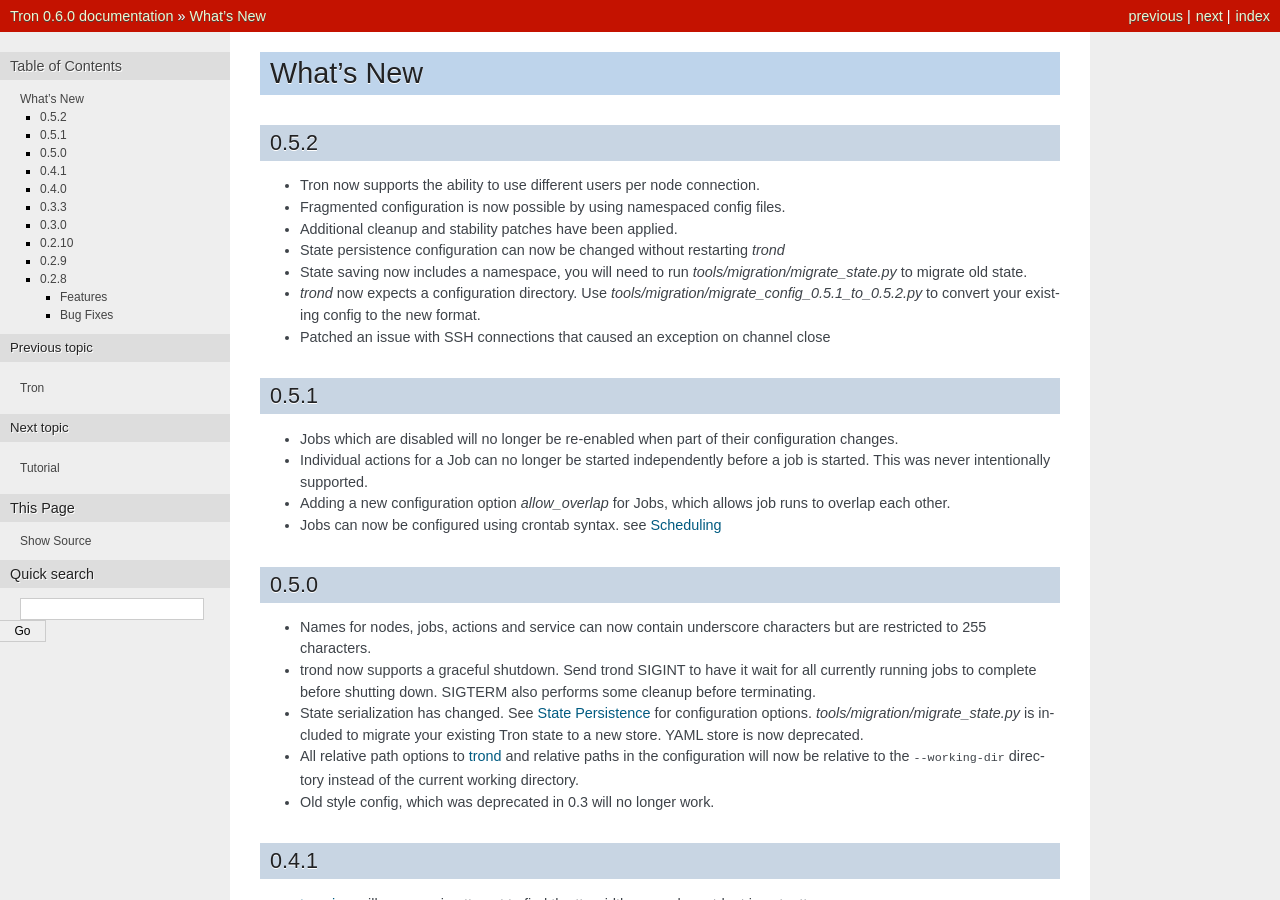
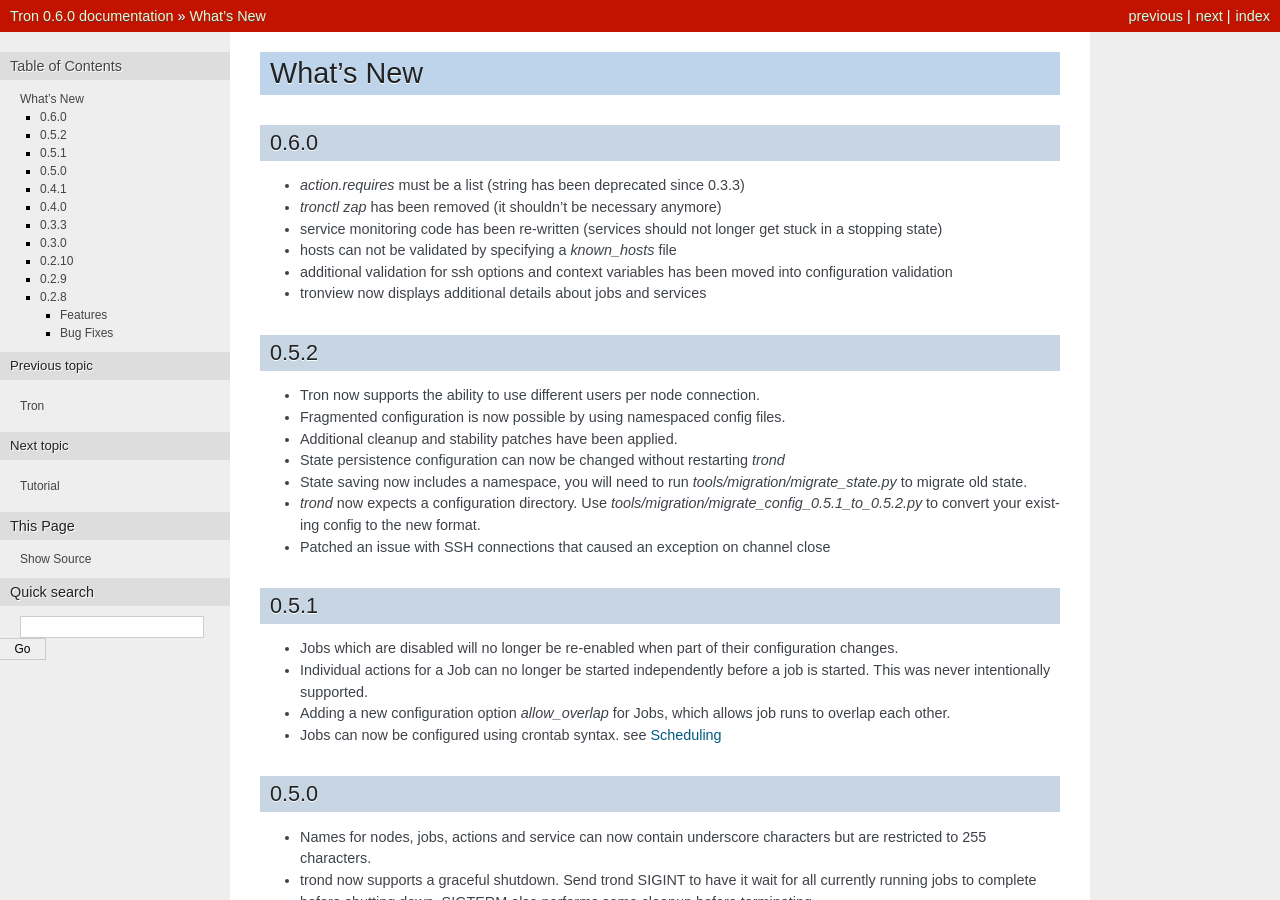
Before and after one commit to Yelp/Tron, a Sphinx documentation site: the page built from docs/whats-new.rst, in a window 1280 px wide and 900 px high. Built offline with Sphinx 7.4.7, drawn with Linux system fonts in a browser that asks for light colours.

Commit message:
Adding release notes.

```diff
--- a/docs/whats-new.rst
+++ b/docs/whats-new.rst
@@ -1,5 +1,14 @@
 What's New
 ==========
+
+0.6.0
+-----
+* `action.requires` must be a list (string has been deprecated since 0.3.3)
+* `tronctl zap` has been removed (it shouldn't be necessary anymore)
+* service monitoring code has been re-written (services should not longer get stuck in a stopping state)
+* hosts can not be validated by specifying a `known_hosts` file
+* additional validation for ssh options and context variables has been moved into configuration validation
+* tronview now displays additional details about jobs and services
 
 0.5.2
 -----
```
Also changed, not shown: 1 other file.
